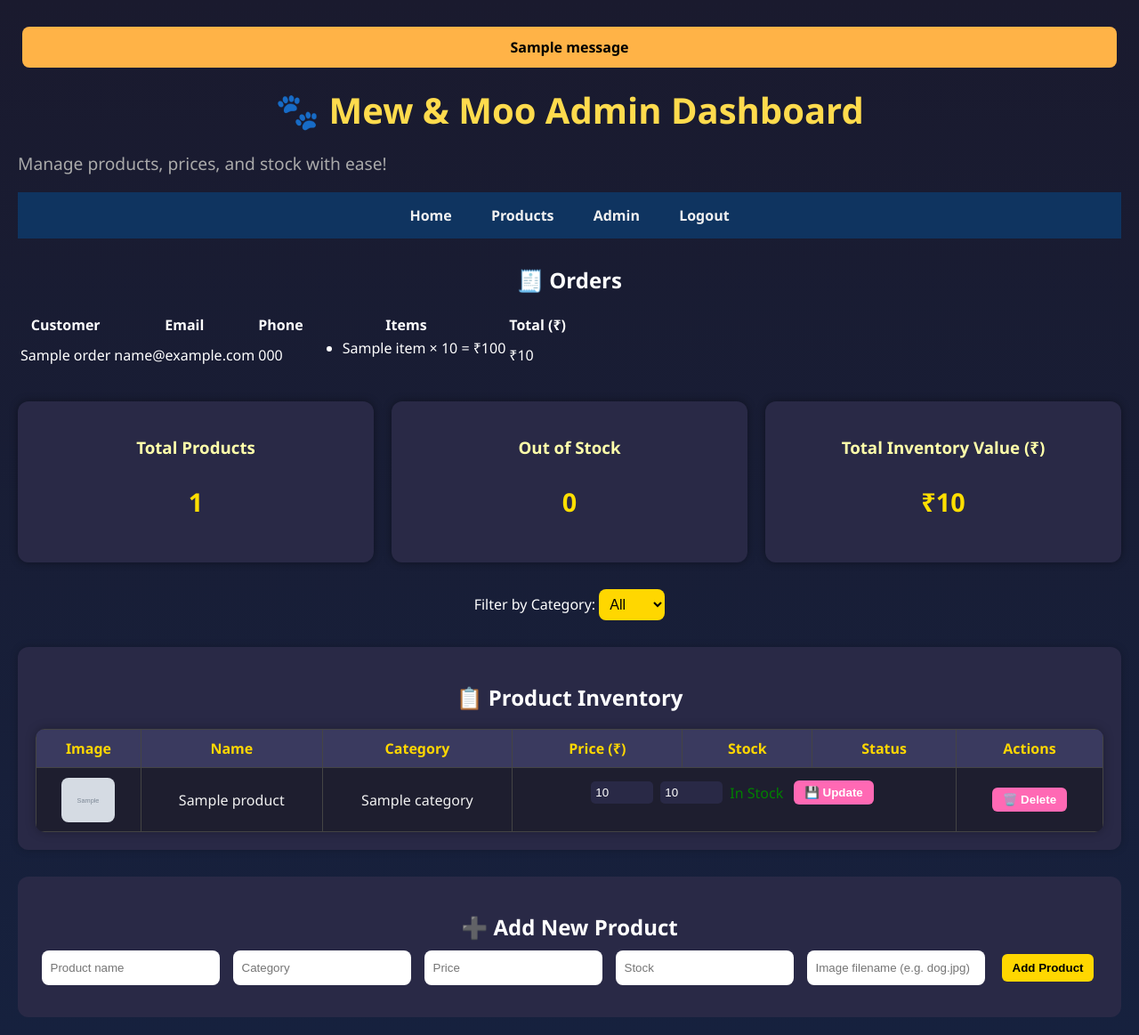
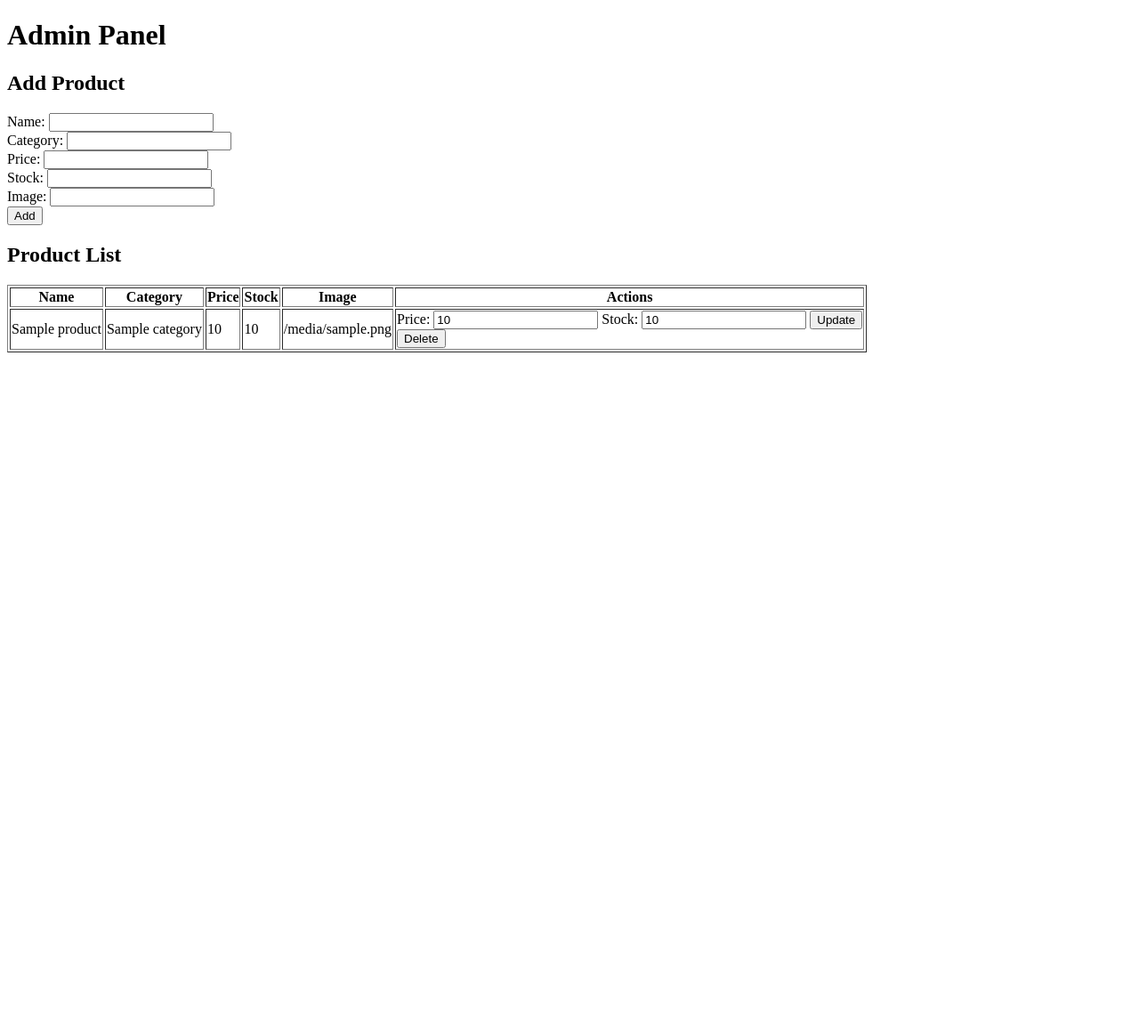
Before and after one commit to VRahul98/mew-moo, a Flask app: template templates/admin.html in a window 1280 px wide. Shown: the whole page at 89% size. After the commit the page ends 396 px from the top, so only its background shows below. Run offline with Flask 3, Linux system fonts and the light colour scheme; the template is opened without the code that fills it: most values are stand-ins (such as "Sample title", 1, 10 or a date in 2020); grey boxes marked "Sample" are stand-in pictures; one stand-in notice (Sample message) is shown.

Commit message:
Switched to SQLite for persistent product storage

```diff
--- a/app.py
+++ b/app.py
@@ -1,172 +1,53 @@
-
-from flask import Flask, render_template, request, redirect, url_for, session, flash
+from flask import Flask, render_template, request, redirect, session
+import sqlite3
 import os
-import smtplib
-import sqlite3
-from email.message import EmailMessage
-import json
-import requests
 
 app = Flask(__name__)
 app.secret_key = 'supersecretkey'
-DB = 'data/store.db'
-SHOP_PHONE = "YOUR_SHOP_PHONE_NUMBER"
 
-def query_db(query, args=(), one=False, commit=False):
-    conn = sqlite3.connect(DB)
+DB_PATH = 'data/products.db'
+
+def get_db_connection():
+    conn = sqlite3.connect(DB_PATH)
     conn.row_factory = sqlite3.Row
-    cur = conn.cursor()
-    cur.execute(query, args)
-    if commit:
-        conn.commit()
-    rv = cur.fetchall()
+    return conn
+
+@app.route('/admin')
+def admin():
+    conn = get_db_connection()
+    products = conn.execute('SELECT * FROM products').fetchall()
     conn.close()
-    return (rv[0] if rv else None) if one else rv
-
-@app.route('/')
-def home():
-    return render_template('index.html')
-
-@app.route('/products')
-def products():
-    items = query_db("SELECT * FROM products")
-    return render_template('products.html', products=items)
-
-@app.route('/cart')
-def cart():
-    cart = session.get("cart", [])
-    total = sum([p["price"] * p["quantity"] for p in cart])
-    total_items = sum([p["quantity"] for p in cart])
-    return render_template("cart.html", cart=cart, total=total, total_items=total_items)
-
-@app.route("/add_to_cart", methods=["POST"])
-def add_to_cart():
-    product_id = int(request.form["id"])
-    quantity = int(request.form.get("quantity", 1))
-    product = query_db("SELECT * FROM products WHERE id = ?", (product_id,), one=True)
-    if product:
-        cart = session.get("cart", [])
-        existing = next((item for item in cart if item["id"] == product["id"]), None)
-        if existing:
-            existing["quantity"] += quantity
-        else:
-            item_copy = dict(product)
-            item_copy["quantity"] = quantity
-            cart.append(item_copy)
-        session["cart"] = cart
-    return redirect("/products")
-
-def send_email(to_email, name, cart, total):
-    email = EmailMessage()
-    email["Subject"] = "Your Mew & Moo Order Confirmation"
-    email["From"] = os.environ.get("EMAIL_USER")
-    email["To"] = to_email
-    body = f"Hello {name},\n\nThanks for your order from Mew & Moo!\n\n"
-    for item in cart:
-        body += f"- {item['name']} x{item['quantity']} ₹{item['price']}\n"
-    body += f"\nTotal: ₹{total}\n\nWe’ll get your items to you soon! 🐾"
-    email.set_content(body)
-    with smtplib.SMTP_SSL("smtp.gmail.com", 465) as smtp:
-        smtp.login(os.environ.get("EMAIL_USER"), os.environ.get("EMAIL_PASS"))
-        smtp.send_message(email)
-
-def send_sms(phone, name, total):
-    message = f"Hi {name}, your Mew & Moo order of ₹{total} is confirmed! 🐾"
-    url = "https://www.fast2sms.com/dev/bulkV2"
-    headers = { "authorization": os.environ.get("FAST2SMS_API_KEY") }
-    payload = {
-        "route": "v3", "sender_id": "TXTIND", "message": message,
-        "language": "english", "numbers": phone
-    }
-    requests.post(url, headers=headers, data=payload)
-
-@app.route("/checkout", methods=["POST"])
-def checkout():
-    cart = session.get("cart", [])
-    if not cart: return redirect("/cart")
-    customer_email = request.form.get("email")
-    customer_name = request.form.get("name")
-    phone = request.form.get("phone")
-    total = sum([item["price"] * item["quantity"] for item in cart])
-    for item in cart:
-        query_db("UPDATE products SET stock = MAX(0, stock - ?) WHERE id = ?",
-                 (item["quantity"], item["id"]), commit=True)
-    query_db("INSERT INTO orders (customer_name, email, phone, items, total) VALUES (?, ?, ?, ?, ?)",
-             (customer_name, customer_email, phone, json.dumps(cart), total), commit=True)
-    send_email(customer_email, customer_name, cart, total)
-    send_sms(phone, customer_name, total)
-    send_sms(SHOP_PHONE, customer_name, total)
-    session.pop("cart", None)
-    return redirect("/thankyou")
-
-@app.route("/thankyou")
-def thankyou():
-    return render_template("thankyou.html")
-
-@app.route("/login", methods=["GET", "POST"])
-def login():
-    if request.method == "POST":
-        username = request.form["username"]
-        password = request.form["password"]
-        if username == "admin" and password == "mewmoo123":
-            session["admin"] = True
-            return redirect("/admin")
-        else:
-            return "Invalid credentials. <a href='/login'>Try again</a>"
-    return render_template("login.html")
-
-@app.route("/logout")
-def logout():
-    session.pop("admin", None)
-    return redirect("/")
-
-@app.route("/admin")
-def admin():
-    if not session.get("admin"): return redirect("/login")
-    items = query_db("SELECT * FROM products")
-    raw_orders = query_db("SELECT * FROM orders ORDER BY id DESC")
-    orders = [{
-        "customer_name": o["customer_name"],
-        "email": o["email"],
-        "phone": o["phone"],
-        "total": o["total"],
-        "items": json.loads(o["items"])
-    } for o in raw_orders]
-    return render_template("admin.html", products=items, orders=orders)
+    return render_template('admin.html', products=products, orders=[])
 
 @app.route('/add', methods=['POST'])
 def add_product():
-    if not session.get("admin"): return redirect("/login")
-    query_db("INSERT INTO products (name, category, price, stock, image) VALUES (?, ?, ?, ?, ?)",
-             (request.form["name"], request.form["category"], float(request.form["price"]),
-              int(request.form["stock"]), request.form["image"]), commit=True)
-    return redirect("/admin")
+    conn = get_db_connection()
+    conn.execute(
+        'INSERT INTO products (name, category, price, stock, image) VALUES (?, ?, ?, ?, ?)',
+        (request.form['name'], request.form['category'], float(request.form['price']), int(request.form['stock']), request.form['image'])
+    )
+    conn.commit()
+    conn.close()
+    return redirect('/admin')
 
 @app.route('/update', methods=['POST'])
 def update_product():
-    if not session.get("admin"): return redirect("/login")
-    query_db("UPDATE products SET price = ?, stock = ? WHERE id = ?",
-             (float(request.form["price"]), int(request.form["stock"]), int(request.form["id"])), commit=True)
-    return redirect("/admin")
+    conn = get_db_connection()
+    conn.execute(
+        'UPDATE products SET price = ?, stock = ? WHERE id = ?',
+        (float(request.form['price']), int(request.form['stock']), int(request.form['id']))
+    )
+    conn.commit()
+    conn.close()
+    return redirect('/admin')
 
 @app.route('/delete', methods=['POST'])
 def delete_product():
-    if not session.get("admin"): return redirect("/login")
-    query_db("DELETE FROM products WHERE id = ?", (int(request.form["id"]),), commit=True)
-    return redirect("/admin")
-
-@app.route("/book_service", methods=["POST"])
-def book_service():
-    data = (request.form["name"], request.form["email"], request.form["phone"], request.form["service"])
-    conn = sqlite3.connect(DB)
-    cur = conn.cursor()
-    cur.execute("CREATE TABLE IF NOT EXISTS bookings (id INTEGER PRIMARY KEY AUTOINCREMENT, name TEXT, email TEXT, phone TEXT, service TEXT)")
-    cur.execute("INSERT INTO bookings (name, email, phone, service) VALUES (?, ?, ?, ?)", data)
+    conn = get_db_connection()
+    conn.execute('DELETE FROM products WHERE id = ?', (int(request.form['id']),))
     conn.commit()
     conn.close()
-    flash("Your service has been booked!")
-    return redirect("/")
+    return redirect('/admin')
 
-if __name__ == "__main__":
-    port = int(os.environ.get("PORT", 5000))
-    app.run(host="0.0.0.0", port=port)
+if __name__ == '__main__':
+    app.run(debug=True)
--- a/templates/admin.html
+++ b/templates/admin.html
@@ -1,148 +1,41 @@
-{% with messages = get_flashed_messages() %}
-  {% if messages %}
-    <ul class="flashes">
-      {% for message in messages %}
-        <li>{{ message }}</li>
-      {% endfor %}
-    </ul>
-  {% endif %}
-{% endwith %}
-
 <!DOCTYPE html>
-<html lang="en">
-<head>
-  <meta charset="UTF-8" />
-  <title>Admin - Mew & Moo</title>
-  <link rel="stylesheet" href="{{ url_for('static', filename='css/style.css') }}">
-  <meta name="viewport" content="width=device-width, initial-scale=1.0">
-</head>
+<html>
+<head><title>Admin</title></head>
 <body>
-
-  <h1 class="admin-title">🐾 Mew & Moo Admin Dashboard</h1>
-  <p class="admin-tagline">Manage products, prices, and stock with ease!</p>
-
-  <nav class="main-nav">
-    <a href="/">Home</a>
-    <a href="/products">Products</a>
-    <a href="/admin">Admin</a>
-    <a href="/logout">Logout</a>
-  </nav>
-
-  <h2>🧾 Orders</h2>
-  <table>
-    <tr><th>Customer</th><th>Email</th><th>Phone</th><th>Items</th><th>Total (₹)</th></tr>
-    {% for o in orders %}
+<h1>Admin Panel</h1>
+<h2>Add Product</h2>
+<form action="/add" method="post">
+    Name: <input name="name"><br>
+    Category: <input name="category"><br>
+    Price: <input name="price"><br>
+    Stock: <input name="stock"><br>
+    Image: <input name="image"><br>
+    <button type="submit">Add</button>
+</form>
+<h2>Product List</h2>
+<table border="1">
+<tr><th>Name</th><th>Category</th><th>Price</th><th>Stock</th><th>Image</th><th>Actions</th></tr>
+{% for p in products %}
 <tr>
-      <td>{{ o.customer_name }}</td>
-      <td>{{ o.email }}</td>
-      <td>{{ o.phone }}</td>
+    <td>{{ p.name }}</td>
+    <td>{{ p.category }}</td>
+    <td>{{ p.price }}</td>
+    <td>{{ p.stock }}</td>
+    <td>{{ p.image }}</td>
     <td>
-        <ul>
-        {% for i in o.items %}
-          <li>{{ i.name }} × {{ i.quantity }} = ₹{{ i.quantity * i.price }}</li>
-        {% endfor %}
-        </ul>
-      </td>
-      <td>₹{{ o.total }}</td>
-    </tr>
-    {% endfor %}
-  </table>
-
-  <section class="dashboard-cards">
-    <div class="card-summary">
-      <h3>Total Products</h3>
-      <p>{{ products|length }}</p>
-    </div>
-    <div class="card-summary">
-      <h3>Out of Stock</h3>
-      <p>{{ products | selectattr("stock", "equalto", 0) | list | length }}</p>
-    </div>
-    <div class="card-summary">
-      <h3>Total Inventory Value (₹)</h3>
-      <p>₹{{ products | sum(attribute='price') }}</p>
-    </div>
-  </section>
-
-  <section class="filter-section">
-    <label for="categoryFilter">Filter by Category:</label>
-    <select id="categoryFilter">
-      <option value="All">All</option>
-      <option value="Dogs">Dogs</option>
-      <option value="Fish">Fish</option>
-      <option value="Birds">Birds</option>
-    </select>
-  </section>
-
-  <section class="admin-section">
-    <h2>📋 Product Inventory</h2>
-    <table class="admin-table">
-      <thead>
-        <tr>
-          <th>Image</th>
-          <th>Name</th>
-          <th class="category-cell">Category</th>
-          <th>Price (₹)</th>
-          <th>Stock</th>
-          <th>Status</th>
-          <th>Actions</th>
-        </tr>
-      </thead>
-      <tbody>
-        {% for p in products %}
-        <tr class="product-row" data-category="{{ p.category }}">
-          <td><img src="/static/images/{{ p.image }}" alt="{{ p.name }}" width="60"></td>
-          <td>{{ p.name }}</td>
-          <td class="category-cell">{{ p.category }}</td>
-
-          <!-- Update form -->
-          <td colspan="3">
-            <form action="/update" method="POST" style="display: inline-flex; gap: 8px; align-items: center;">
+        <form action="/update" method="post">
             <input type="hidden" name="id" value="{{ p.id }}">
-              <input type="number" name="price" value="{{ p.price }}" step="0.01" required>
-              <input type="number" name="stock" value="{{ p.stock }}" required>
-              {% if p.stock == 0 %}
-                <span style="color: red;">Out of Stock</span>
-              {% else %}
-                <span style="color: green;">In Stock</span>
-              {% endif %}
-              <button type="submit">💾 Update</button>
+            Price: <input name="price" value="{{ p.price }}">
+            Stock: <input name="stock" value="{{ p.stock }}">
+            <button type="submit">Update</button>
         </form>
-          </td>
-
-          <!-- Delete form -->
-          <td>
-            <form action="/delete" method="POST" style="display:inline;">
+        <form action="/delete" method="post">
             <input type="hidden" name="id" value="{{ p.id }}">
-              <button type="submit" onclick="return confirm('Are you sure?')">🗑️ Delete</button>
+            <button type="submit">Delete</button>
         </form>
     </td>
 </tr>
 {% endfor %}
-      </tbody>
 </table>
-  </section>
-
-  <section class="add-product">
-    <h2>➕ Add New Product</h2>
-    <form action="/add" method="POST" class="add-form">
-      <input type="text" name="name" placeholder="Product name" required>
-      <input type="text" name="category" placeholder="Category" required>
-      <input type="number" name="price" placeholder="Price" step="0.01" required>
-      <input type="number" name="stock" placeholder="Stock" required>
-      <input type="text" name="image" placeholder="Image filename (e.g. dog.jpg)" required>
-      <button type="submit">Add Product</button>
-    </form>
-  </section>
-
-  <script>
-    document.getElementById('categoryFilter').addEventListener('change', function () {
-      const selected = this.value.toLowerCase();
-      document.querySelectorAll('.product-row').forEach(row => {
-        const category = row.getAttribute('data-category').toLowerCase();
-        row.style.display = selected === 'all' || category === selected ? '' : 'none';
-      });
-    });
-  </script>
-
 </body>
 </html>
```
Also changed, not shown: data/products.db (added). Lines whose indentation alone changed are shown as unchanged.
